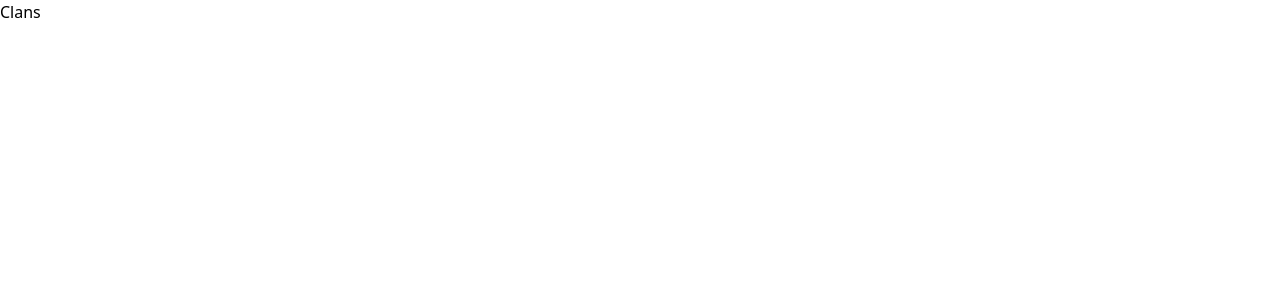
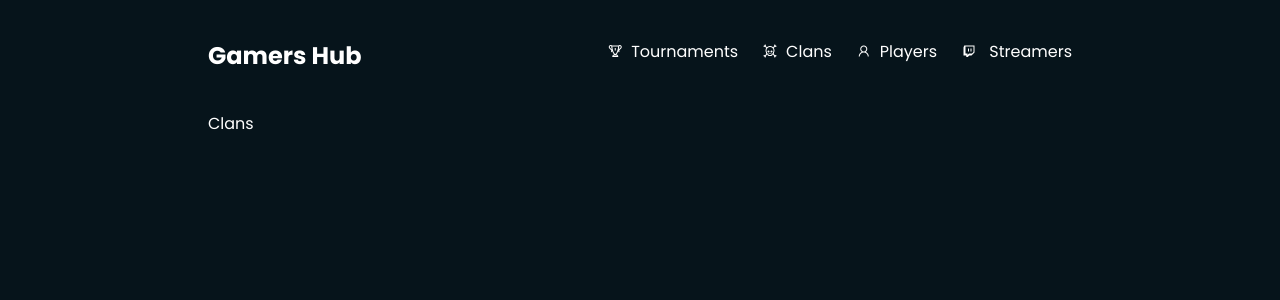
Before and after one commit to matusalaermiyas/gamershub-web, a React (Vite) app: page /clans in a window 1280 px wide. Shown: the top 300 px of the page. Built offline with nearby package versions, Linux system fonts and the light colour scheme.

Commit message:
Add Clans screen

```diff
--- a/src/Clans/Clans.jsx
+++ b/src/Clans/Clans.jsx
@@ -1,7 +1,18 @@
 import React from "react";
+import Navbar from "../Navbar/Navbar";
 
 function Clans() {
-  return <div>Clans</div>;
+  return (
+    <div className="w-screen h-screen text-white font-custom bg-light-dark">
+      <div className="w-screen h-screen pt-10 px-52 flex flex-col bg-light-dark ">
+        <Navbar />
+
+        <div className="mt-10"></div>
+
+        <h1>Clans</h1>
+      </div>
+    </div>
+  );
 }
 
 export default Clans;
```
